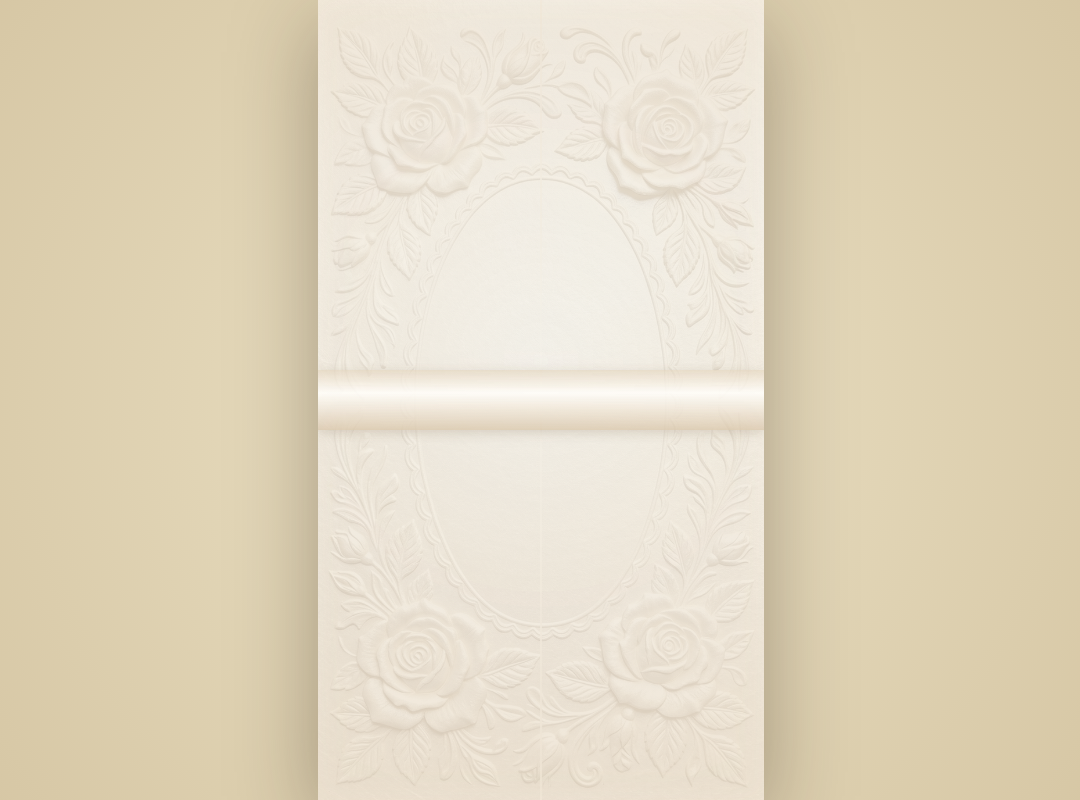
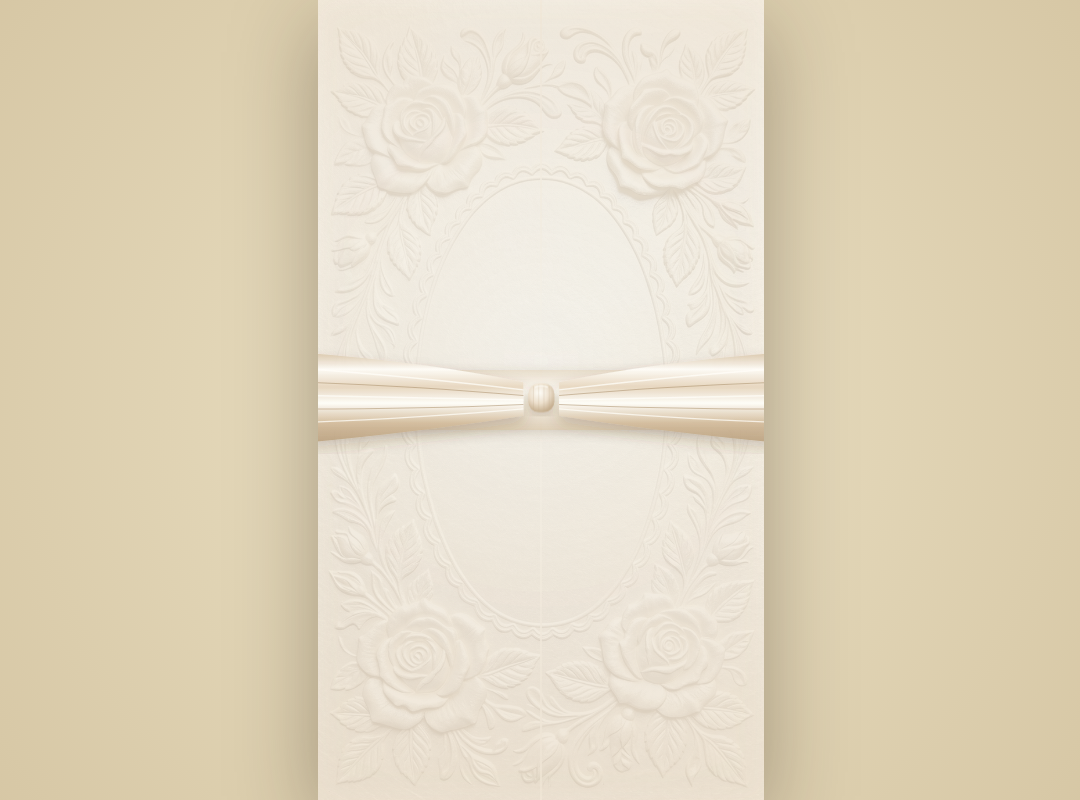
Before and after one commit to vishalcodes404/WeddingInvitation, a Next.js app: page / in a window 1280 px wide. Both pictures are taken after a click on the button "Tap wax seal to open wedding invitation". Shown: the whole page, without its empty margins (99-1179 px from the left). Built offline with nearby package versions, Linux system fonts and the light colour scheme.

Commit message:
Match satin ribbon bow design and diamond curtain animation to reference

```diff
--- a/app/components/EnvelopeIntro.js
+++ b/app/components/EnvelopeIntro.js
@@ -17,25 +17,25 @@ export default function EnvelopeIntro({ onStartAudio, onRevealStart, onComplete
 
     timers.current.push(
       setTimeout(() => setPhase('ribbon'), 1100),
-      setTimeout(() => setPhase('untying'), 2100),
+      setTimeout(() => setPhase('untying'), 2200),
       setTimeout(() => {
         setPhase('diamond')
         onRevealStart?.()
-      }, 2850),
-      setTimeout(() => setPhase('fadeout'), 4050),
+      }, 3050),
+      setTimeout(() => setPhase('fadeout'), 4350),
       setTimeout(() => {
         setPhase('done')
         onComplete?.()
-      }, 4750)
+      }, 5050)
     )
   }
 
   if (phase === 'done') return null
 
-  const envOpened = phase === 'opening' || phase === 'ribbon' || phase === 'untying' || phase === 'diamond' || phase === 'fadeout'
-  const envGone = phase === 'ribbon' || phase === 'untying' || phase === 'diamond' || phase === 'fadeout'
-  const bowUntying = phase === 'untying' || phase === 'diamond' || phase === 'fadeout'
-  const diamondOpen = phase === 'diamond' || phase === 'fadeout'
+  const envOpened = phase !== 'sealed'
+  const envGone = ['ribbon', 'untying', 'diamond', 'fadeout'].includes(phase)
+  const bowUntying = ['untying', 'diamond', 'fadeout'].includes(phase)
+  const diamondOpen = ['diamond', 'fadeout'].includes(phase)
   const fadingOut = phase === 'fadeout'
 
   return (
@@ -44,15 +44,15 @@ export default function EnvelopeIntro({ onStartAudio, onRevealStart, onComplete
       role="dialog"
       aria-label="Wedding Invitation Envelope"
     >
-      {/* LAYER 1: Pearlescent Floral Lace Frame + Silk Veil Diamond Split */}
+      {/* LAYER 1: Pearlescent Floral Lace Frame + Diamond Silk Veil + Satin Bow */}
       <div className={`lace-stage${diamondOpen ? ' diamond-open' : ''}`}>
-        {/* Outer Pearlescent Lace Card (stays still while center veil parts, then fades) */}
+        {/* Outer Pearlescent Lace Card */}
         <div className={`lace-frame-outer${diamondOpen ? ' opening' : ''}`}>
           <img src="/art/pearl-lace.png" alt="" className="lace-img" />
           <div className="lace-iridescent" />
         </div>
 
-        {/* Center Diamond-Parting Silk Veil Panels */}
+        {/* Center Diamond-Parting Silk Veil Panels (with gathered horizontal ribbon attached to each side!) */}
         <div className="veil-panel left">
           <div className="veil-fabric" />
           <div className="veil-pleat-ribbon" />
@@ -62,112 +62,153 @@ export default function EnvelopeIntro({ onStartAudio, onRevealStart, onComplete
           <div className="veil-pleat-ribbon" />
         </div>
 
-        {/* Center Shimmering Champagne-Ivory Satin Ribbon & Bow */}
-        <div className={`bow-overlay${bowUntying ? ' untying' : ''}`}>
-          <div className="ribbon-band-full" />
-          <svg className="bow-svg" viewBox="0 0 360 190" fill="none" aria-hidden="true">
+        {/* Full-Height Photorealistic Champagne-Ivory Satin Ribbon & Bow */}
+        <div className={`bow-overlay${bowUntying ? ' untying' : ''}${diamondOpen ? ' parted' : ''}`}>
+          <svg
+            className="bow-svg-full"
+            viewBox="0 0 400 720"
+            preserveAspectRatio="xMidYMid slice"
+            fill="none"
+            aria-hidden="true"
+          >
             <defs>
-              <linearGradient id="silkL" x1="0" y1="0" x2="1" y2="1">
+              <linearGradient id="satinH" x1="0" y1="0" x2="0" y2="1">
+                <stop offset="0%" stopColor="#d8c3a5" stopOpacity="0.82" />
+                <stop offset="18%" stopColor="#fffdf8" stopOpacity="0.95" />
+                <stop offset="38%" stopColor="#e7d6be" stopOpacity="0.9" />
+                <stop offset="56%" stopColor="#fffef9" stopOpacity="0.95" />
+                <stop offset="78%" stopColor="#d5be9e" stopOpacity="0.88" />
+                <stop offset="100%" stopColor="#b89d79" stopOpacity="0.82" />
+              </linearGradient>
+
+              <linearGradient id="tailL" x1="0.8" y1="0" x2="0.1" y2="1">
+                <stop offset="0%" stopColor="#fffdf9" stopOpacity="0.92" />
+                <stop offset="35%" stopColor="#eadac3" stopOpacity="0.84" />
+                <stop offset="72%" stopColor="#f9f2e6" stopOpacity="0.78" />
+                <stop offset="100%" stopColor="#cdb695" stopOpacity="0.72" />
+              </linearGradient>
+
+              <linearGradient id="tailR" x1="0.2" y1="0" x2="0.9" y2="1">
+                <stop offset="0%" stopColor="#fffdf9" stopOpacity="0.92" />
+                <stop offset="35%" stopColor="#eadac3" stopOpacity="0.84" />
+                <stop offset="72%" stopColor="#f9f2e6" stopOpacity="0.78" />
+                <stop offset="100%" stopColor="#cdb695" stopOpacity="0.72" />
+              </linearGradient>
+
+              <linearGradient id="loopL" x1="0" y1="0" x2="1" y2="1">
+                <stop offset="0%" stopColor="#fffef9" stopOpacity="0.96" />
+                <stop offset="45%" stopColor="#efe1cc" stopOpacity="0.94" />
+                <stop offset="85%" stopColor="#d1ba99" stopOpacity="0.92" />
+                <stop offset="100%" stopColor="#b69a74" stopOpacity="0.9" />
+              </linearGradient>
+
+              <linearGradient id="loopR" x1="1" y1="0" x2="0" y2="1">
+                <stop offset="0%" stopColor="#fffef9" stopOpacity="0.96" />
+                <stop offset="45%" stopColor="#efe1cc" stopOpacity="0.94" />
+                <stop offset="85%" stopColor="#d1ba99" stopOpacity="0.92" />
+                <stop offset="100%" stopColor="#b69a74" stopOpacity="0.9" />
+              </linearGradient>
+
+              <radialGradient id="knotGrad" cx="42%" cy="32%" r="68%">
                 <stop offset="0%" stopColor="#fffef9" />
-                <stop offset="35%" stopColor="#f4ead9" />
-                <stop offset="75%" stopColor="#dcc7a7" />
-                <stop offset="100%" stopColor="#bfa47e" />
-              </linearGradient>
-              <linearGradient id="silkR" x1="1" y1="0" x2="0" y2="1">
-                <stop offset="0%" stopColor="#fffef9" />
-                <stop offset="35%" stopColor="#f4ead9" />
-                <stop offset="75%" stopColor="#dcc7a7" />
-                <stop offset="100%" stopColor="#bfa47e" />
-              </linearGradient>
-              <radialGradient id="silkK" cx="40%" cy="35%" r="65%">
-                <stop offset="0%" stopColor="#fffef9" />
-                <stop offset="60%" stopColor="#ebdcc5" />
-                <stop offset="100%" stopColor="#bfa47f" />
+                <stop offset="55%" stopColor="#ebdcc6" />
+                <stop offset="100%" stopColor="#b89d78" />
               </radialGradient>
+
+              <filter id="silkShadow" x="-12%" y="-12%" width="124%" height="124%">
+                <feDropShadow dx="0" dy="6" stdDeviation="6" floodColor="#5a4326" floodOpacity="0.24" />
+              </filter>
             </defs>
 
-            {/* Hanging Bow Tails */}
-            <g className="bow-tails">
+            {/* Horizontal Pleated Silk Bands (left & right, pinched toward center knot) */}
+            <g className="ribbon-bands" filter="url(#silkShadow)">
+              <path d="M-10 318 Q95 326 184 344 L184 374 Q95 388 -10 398 Z" fill="url(#satinH)" />
+              <path d="M410 318 Q305 326 216 344 L216 374 Q305 388 410 398 Z" fill="url(#satinH)" />
+              {/* Fine horizontal silk pleat creases */}
+              <g stroke="#fffef9" strokeWidth="1.2" opacity="0.72">
+                <path d="M-10 332 Q95 340 184 351" />
+                <path d="M-10 356 Q95 358 184 360" />
+                <path d="M-10 380 Q95 376 184 368" />
+                <path d="M410 332 Q305 340 216 351" />
+                <path d="M410 356 Q305 358 216 360" />
+                <path d="M410 380 Q305 376 216 368" />
+              </g>
+              <g stroke="#a88c67" strokeWidth="0.9" opacity="0.52">
+                <path d="M-10 344 Q95 348 184 356" />
+                <path d="M-10 368 Q95 368 184 364" />
+                <path d="M410 344 Q305 348 216 356" />
+                <path d="M410 368 Q305 368 216 364" />
+              </g>
+            </g>
+
+            {/* Long Flowing Diagonal Ribbon Tails reaching bottom corners (matching uploaded image) */}
+            <g className="bow-tails" filter="url(#silkShadow)">
               <path
-                d="M168 98 C136 130, 104 158, 72 182 L108 185 C134 156, 156 126, 174 102 Z"
-                fill="url(#silkL)"
-                stroke="#cbb38f"
-                strokeWidth="0.8"
+                d="M188 370 C145 435, 76 530, -8 648 L36 692 C108 570, 158 465, 196 378 Z"
+                fill="url(#tailL)"
               />
               <path
-                d="M192 98 C224 130, 256 158, 288 182 L252 185 C226 156, 204 126, 186 102 Z"
-                fill="url(#silkR)"
-                stroke="#cbb38f"
-                strokeWidth="0.8"
+                d="M212 370 C255 435, 324 530, 408 648 L364 692 C292 570, 242 465, 204 378 Z"
+                fill="url(#tailR)"
               />
-              <path d="M163 106 C138 134, 114 160, 92 182" stroke="#fffef9" strokeWidth="1.6" opacity="0.75" />
-              <path d="M197 106 C222 134, 246 160, 268 182" stroke="#fffef9" strokeWidth="1.6" opacity="0.75" />
+              {/* Specular silk folds on tails */}
+              <path d="M185 382 C142 454, 84 548, 12 666" stroke="#fffef9" strokeWidth="1.8" opacity="0.65" />
+              <path d="M215 382 C258 454, 316 548, 388 666" stroke="#fffef9" strokeWidth="1.8" opacity="0.65" />
+              <path d="M192 382 C154 456, 102 552, 26 678" stroke="#b69b77" strokeWidth="1" opacity="0.45" />
+              <path d="M208 382 C246 456, 298 552, 374 678" stroke="#b69b77" strokeWidth="1" opacity="0.45" />
             </g>
 
-            {/* Symmetric Satin Bow Loops */}
-            <g className="bow-loops">
+            {/* Softly Draped Champagne Satin Bow Loops */}
+            <g className="bow-loops" filter="url(#silkShadow)">
+              {/* Left loop */}
               <path
-                d="M168 85 C118 28, 46 42, 54 92 C62 138, 132 122, 168 97 Z"
-                fill="url(#silkL)"
-                stroke="#cbb38f"
-                strokeWidth="0.9"
+                d="M186 346 C128 286, 56 298, 52 354 C48 408, 126 394, 186 364 Z"
+                fill="url(#loopL)"
               />
               <path
-                d="M162 89 C124 58, 78 66, 80 92 C82 114, 126 106, 162 94 Z"
-                fill="#b49770"
+                d="M178 352 C136 322, 84 330, 82 356 C80 380, 132 374, 178 360 Z"
+                fill="#9e825e"
                 opacity="0.34"
               />
-              <path d="M156 82 C118 52, 72 58, 68 84" stroke="#fffef9" strokeWidth="2" opacity="0.85" />
+              <path d="M174 342 C130 304, 76 310, 66 346" stroke="#fffef9" strokeWidth="2.2" opacity="0.82" />
 
+              {/* Right loop */}
               <path
-                d="M192 85 C242 28, 314 42, 306 92 C298 138, 228 122, 192 97 Z"
-                fill="url(#silkR)"
-                stroke="#cbb38f"
-                strokeWidth="0.9"
+                d="M214 346 C272 286, 344 298, 348 354 C352 408, 274 394, 214 364 Z"
+                fill="url(#loopR)"
               />
               <path
-                d="M198 89 C236 58, 282 66, 280 92 C278 114, 234 106, 198 94 Z"
-                fill="#b49770"
+                d="M222 352 C264 322, 316 330, 318 356 C320 380, 268 374, 222 360 Z"
+                fill="#9e825e"
                 opacity="0.34"
               />
-              <path d="M204 82 C242 52, 288 58, 292 84" stroke="#fffef9" strokeWidth="2" opacity="0.85" />
+              <path d="M226 342 C270 304, 324 310, 334 346" stroke="#fffef9" strokeWidth="2.2" opacity="0.82" />
             </g>
 
-            {/* Center Knot */}
-            <rect
-              x="164"
-              y="76"
-              width="32"
-              height="34"
-              rx="13"
-              fill="url(#silkK)"
-              stroke="#c8af8a"
-              strokeWidth="1"
-            />
-            <path d="M172 82 Q180 79 188 82" stroke="#fffef9" strokeWidth="1.8" opacity="0.85" />
+            {/* Ribbed Silk Center Knot */}
+            <g className="bow-knot" filter="url(#silkShadow)">
+              <rect x="180" y="336" width="40" height="44" rx="16" fill="url(#knotGrad)" />
+              <path d="M188 340 V376 M196 338 V378 M204 338 V378 M212 340 V376" stroke="#b59a74" strokeWidth="1" opacity="0.45" />
+              <path d="M190 342 Q200 338 210 342" stroke="#fffef9" strokeWidth="2" opacity="0.8" />
+            </g>
           </svg>
         </div>
       </div>
 
       {/* LAYER 2: Sculpted Ginkgo-Embossed Envelope & Bronze Wax Seal */}
       <div className={`envelope-shell${envOpened ? ' opening' : ''}${envGone ? ' gone' : ''}`}>
-        {/* Dark champagne-bronze inner lining visible as top flap lifts */}
         <div className="env-inner-shadow" />
 
-        {/* Left & Right Flaps */}
         <div className="env-flap-side left">
           <img src="/art/ginkgo-paper.png" alt="" className="ginkgo-img" />
         </div>
         <div className="env-flap-side right">
           <img src="/art/ginkgo-paper.png" alt="" className="ginkgo-img" />
         </div>
-
-        {/* Bottom Pocket Flap */}
         <div className="env-flap-bottom">
           <img src="/art/ginkgo-paper.png" alt="" className="ginkgo-img" />
         </div>
 
-        {/* Crisp diagonal envelope crease highlights */}
         <svg className="env-creases" viewBox="0 0 100 180" preserveAspectRatio="none" aria-hidden="true">
           <line x1="0" y1="0" x2="50" y2="90" stroke="rgba(255,252,245,0.75)" strokeWidth="0.35" />
           <line x1="100" y1="0" x2="50" y2="90" stroke="rgba(255,252,245,0.75)" strokeWidth="0.35" />
@@ -175,7 +216,6 @@ export default function EnvelopeIntro({ onStartAudio, onRevealStart, onComplete
           <line x1="100" y1="180" x2="50" y2="90" stroke="rgba(255,252,245,0.65)" strokeWidth="0.35" />
         </svg>
 
-        {/* Top Flap (lifts upward smoothly while keeping seal readable just like video!) */}
         <div className="env-flap-top-lift">
           <div className="env-flap-top-shape">
             <img src="/art/ginkgo-paper.png" alt="" className="ginkgo-img" />
--- a/app/globals.css
+++ b/app/globals.css
@@ -154,54 +154,40 @@ body {
   position: absolute;
   inset: 0;
   z-index: 4;
-  display: grid;
-  place-items: center;
   pointer-events: none;
-  transition: opacity 0.55s ease 0.1s;
+  transition: opacity 0.45s ease;
 }
 
-.ribbon-band-full {
-  position: absolute;
-  left: 0;
-  right: 0;
-  top: 50%;
-  height: 6.5%;
-  transform: translateY(-50%);
-  background: linear-gradient(
-    180deg,
-    #e8dac4 0%,
-    #fffdf9 35%,
-    #e2d1b7 72%,
-    #c8b08d 100%
-  );
-  box-shadow: 0 4px 14px rgba(85, 62, 32, 0.2);
+.bow-overlay.parted {
+  opacity: 0;
 }
 
-.bow-svg {
-  position: relative;
+.bow-svg-full {
   width: 100%;
-  height: auto;
-  filter: drop-shadow(0 8px 18px rgba(78, 56, 30, 0.24));
+  height: 100%;
+  display: block;
 }
 
 .bow-loops,
-.bow-tails {
-  transform-origin: 180px 92px;
-  transition: transform 0.6s cubic-bezier(0.4, 0, 0.2, 1), opacity 0.5s ease;
+.bow-tails,
+.bow-knot {
+  transform-origin: 200px 358px;
+  transition: transform 0.72s cubic-bezier(0.4, 0, 0.2, 1), opacity 0.55s ease;
 }
 
 .bow-overlay.untying .bow-loops {
-  transform: scaleX(0.32) scaleY(0.65);
+  transform: scaleX(0.28) scaleY(0.45);
   opacity: 0;
 }
 
 .bow-overlay.untying .bow-tails {
-  transform: translateY(16px) scale(0.7);
+  transform: translateY(-48px) scale(0.55);
   opacity: 0;
 }
 
-.bow-overlay.untying {
-  opacity: 0;
+.bow-overlay.untying .bow-knot {
+  transform: scale(0.58);
+  opacity: 0.75;
 }
 
 /* Layer 2: Ginkgo Embossed Envelope Shell */
```
